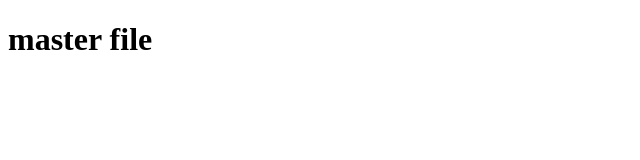
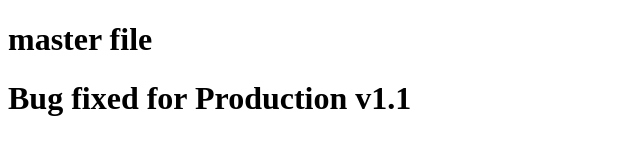
Before and after one commit to akhileshkr797/gitHub_Practice_9, a plain HTML site: page index.html in a window 1280 px wide. Shown: the whole page, without its empty margins (0-640 px from the left). Drawn offline with Linux system fonts and the light colour scheme.

Commit message:
bug fixed in production NewV1.1

```diff
--- a/index.html
+++ b/index.html
@@ -10,6 +10,7 @@
 
 <body>
     <h1>master file</h1>
+    <h1>Bug fixed for Production v1.1</h1>
 </body>
 
 </html>
```
